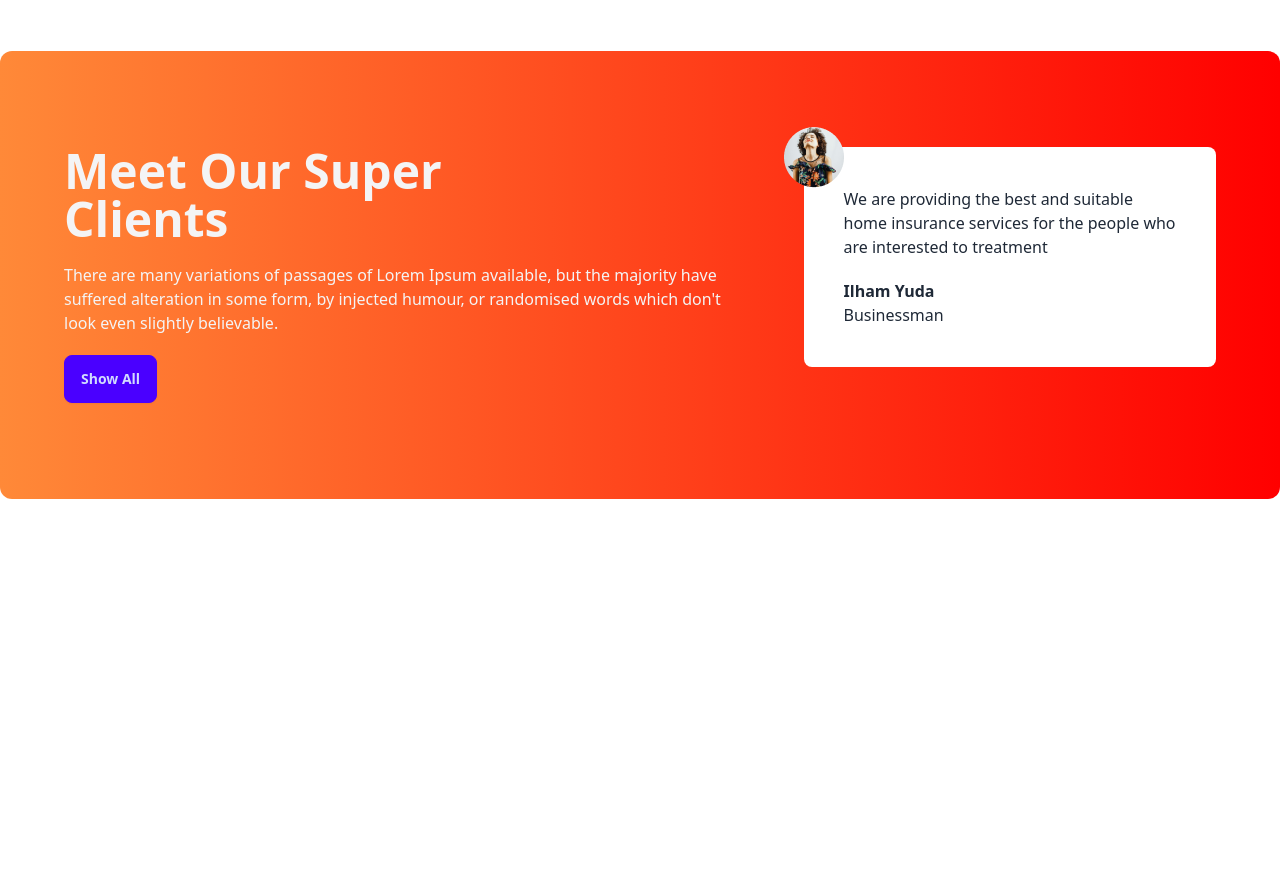
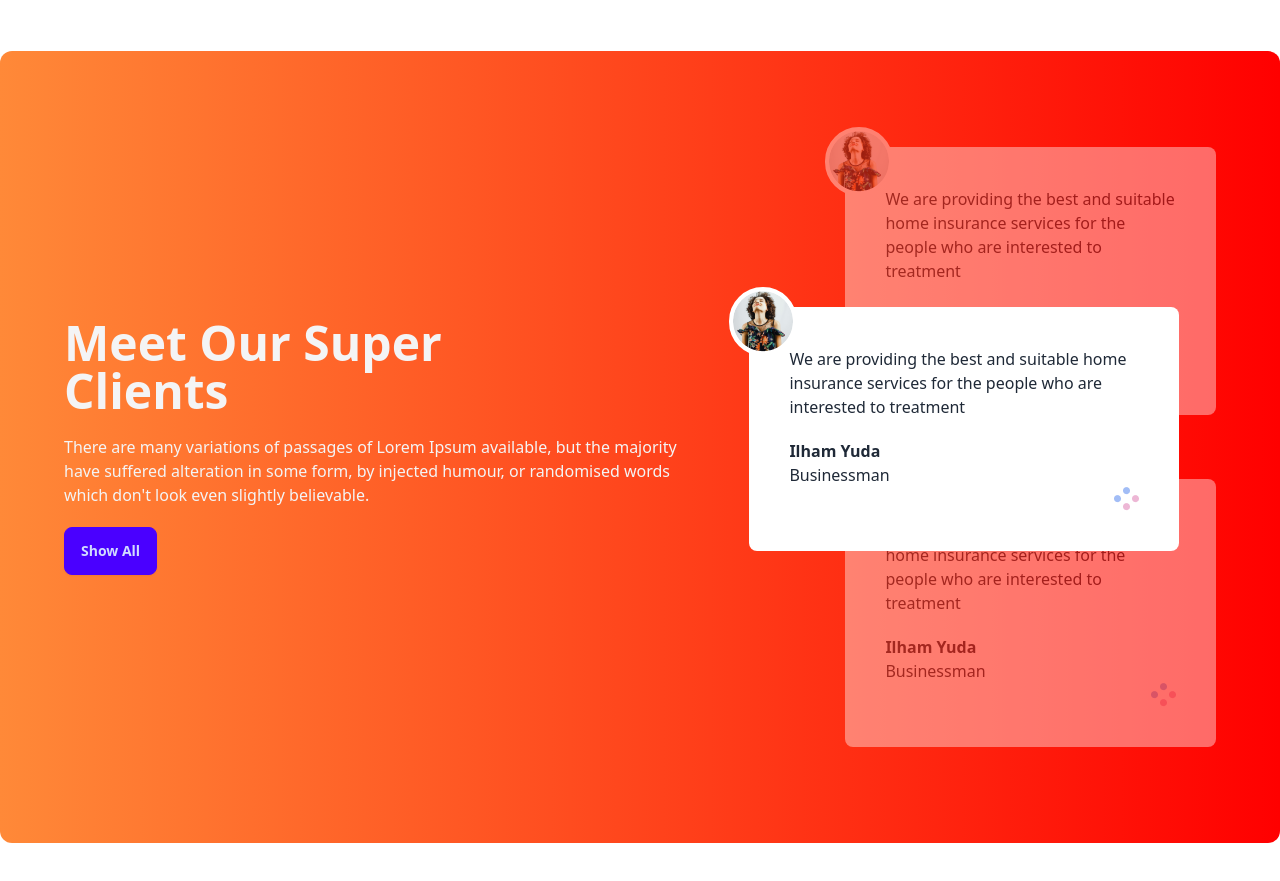
Before and after one commit to okaymahdi/TEA-HOUSE-WITH-TAILWIND-AND-DAISY-UI, a website: page index.html in a window 1280 px wide. Shown: the part 1760-2641 px from the top of the page. Before the commit the page ends 2355 px from the top, so only its background shows below. Drawn offline with nearby package versions, Linux system fonts and the light colour scheme.

Commit message:
finished client section

```diff
--- a/index.html
+++ b/index.html
@@ -208,29 +208,89 @@
       </section>
 
       <!-- super client section -->
-      <section class="my-24 rounded-xl flex flex-col lg:flex-row gap-12 bg-gradient-to-r from-[#FF8938] to-[#F00] px-16 py-24">
+      <section
+        class="my-24 rounded-xl flex flex-col lg:flex-row gap-12 bg-gradient-to-r from-[#FF8938] to-[#F00] px-16 py-24"
+      >
+        <div class="flex items-center lg:pr-28">
           <div class="space-y-5">
             <h2 class="text-5xl font-extrabold text-zinc-100">
               Meet Our Super <br />
               Clients
             </h2>
-          <p class="text-zinc-100">There are many variations of passages of Lorem Ipsum available, but the majority have suffered alteration in some form, by injected humour, or randomised words which don't look even slightly believable. </p>
+            <p class="text-zinc-100">
+              There are many variations of passages of Lorem Ipsum available,
+              but the majority have suffered alteration in some form, by
+              injected humour, or randomised words which don't look even
+              slightly believable.
+            </p>
             <button class="btn btn-primary">Show All</button>
           </div>
+        </div>
 
-        <div>
-          <!-- review -->
-          <div class="relative p-10 rounded-lg bg-white">
-            <img class="absolute -left-5 -top-5" src="./images/client.png" alt="">
-            <p>We are providing the best and suitable home insurance services for the people who are interested to treatment</p>
+        <!-- review container -->
+        <div class="relative">
+          <!-- next review -->
+          <div class="relative z-10 mb-16 opacity-40 p-10 rounded-lg bg-white">
+            <img
+              class="absolute -top-5 -left-5 border-4 border-white rounded-full bg-white"
+              src="./images/client.png"
+              alt=""
+            />
+            <p>
+              We are providing the best and suitable home insurance services for
+              the people who are interested to treatment
+            </p>
             <h4 class="font-bold mt-5">Ilham Yuda</h4>
             <p class="font-medium">Businessman</p>
+            <!-- circle -->
+            <div class="flex justify-end">
+              <img src="./images/circles.png" alt="" />
+            </div>
+          </div>
+
+          <!-- current review -->
+          <div
+            class="absolute z-20 top-40 lg:-left-24 lg:w-[430px] p-10 rounded-lg bg-white"
+          >
+            <img
+              class="absolute -top-5 -left-5 border-4 border-white rounded-full bg-white"
+              src="./images/client.png"
+              alt=""
+            />
+            <p>
+              We are providing the best and suitable home insurance services for
+              the people who are interested to treatment
+            </p>
+            <h4 class="font-bold mt-5">Ilham Yuda</h4>
+            <p class="font-medium">Businessman</p>
+            <!-- circle -->
+            <div class="flex justify-end">
+              <img src="./images/circles.png" alt="" />
+            </div>
+          </div>
+
+          <!-- previous review -->
+          <div class="relative z-10 opacity-40 p-10 rounded-lg bg-white">
+            <img
+              class="absolute -top-5 -left-5 border-4 border-white rounded-full bg-white"
+              src="./images/client.png"
+              alt=""
+            />
+            <p>
+              We are providing the best and suitable home insurance services for
+              the people who are interested to treatment
+            </p>
+            <h4 class="font-bold mt-5">Ilham Yuda</h4>
+            <p class="font-medium">Businessman</p>
+            <!-- circle -->
+            <div class="flex justify-end">
+              <img src="./images/circles.png" alt="" />
+            </div>
           </div>
         </div>
       </section>
     </main>
 
-    <!-- footer section -->
-    <footer></footer>
+
   </body>
 </html>
```
Lines whose indentation alone changed are shown as unchanged.
